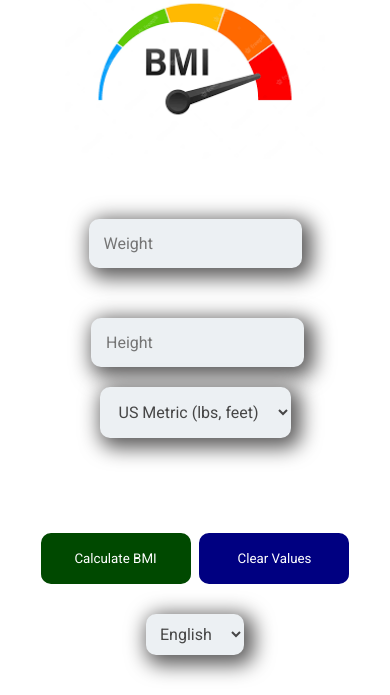
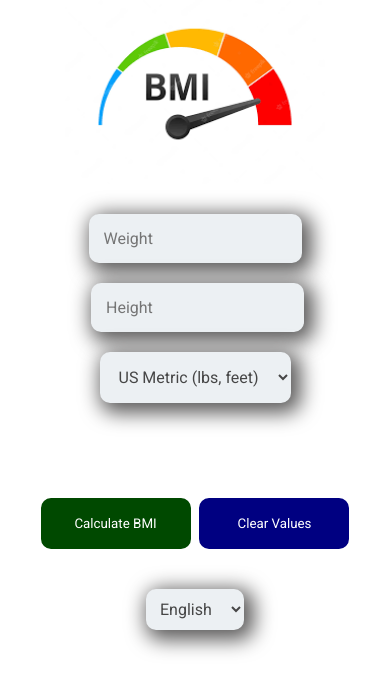
Before and after one commit to AmarachiBlessingMbakwe/bmi-calculator-weight-tracker, a plain HTML site: page index.html in a window 390 px wide. Shown: the part 185-880 px from the top of the page. After the commit the page ends 855 px from the top, so only its background shows below. Drawn offline with Linux system fonts and the light colour scheme.

Commit message:
added files

```diff
--- a/index.html
+++ b/index.html
@@ -28,7 +28,7 @@
 
           /* Adjust font size for smaller screens */
           .resInfo {
-            font-size: 16px;
+            font-size: 14px;
           }
         }
       </style>
--- a/style.css
+++ b/style.css
@@ -53,7 +53,6 @@ input {
   background-color: #ecf0f3;
   box-shadow: 5px 5px 20px 5px #5c5b5b;
   color: #464646;
-  margin: 30px 0;
   margin-bottom: 20px;
   font-size: 16px;
 }
@@ -82,7 +81,7 @@ select {
   box-shadow: 5px 5px 20px 5px #5c5b5b;
   color: #464646;
   font-size: 16px;
-  margin-top: 30px;
+  margin-top: 40px;
 }
 
 .resInfo {
```
